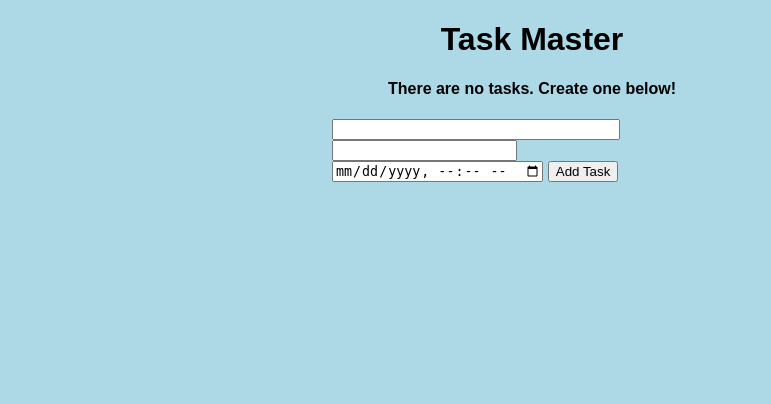
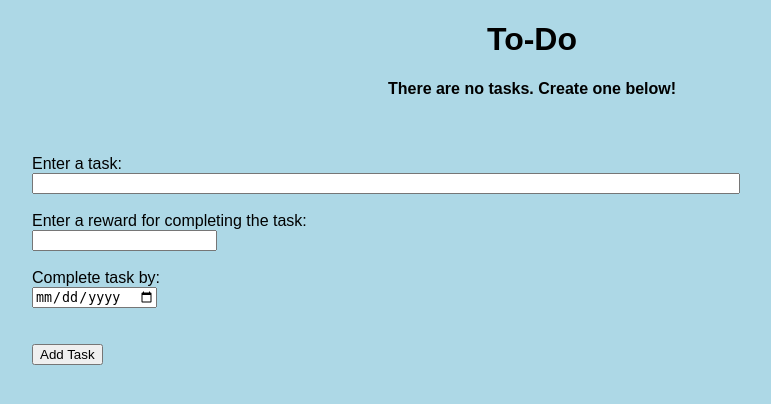
Before and after one commit to huappy/Cloud_Computing_Project, a Flask app: page / in a window 1280 px wide. Shown: the top 404 px of the page, without its empty margins (108-879 px from the left). Run offline with Flask 2, Linux system fonts and the light colour scheme; data that the repository does not hold is empty.

Commit message:
syncing with changes made in terminal editor
put the final touches on css/html, sets up the python to work with the adjusted table

```diff
--- a/app.py
+++ b/app.py
@@ -4,10 +4,10 @@ from datetime import datetime
 
 app = Flask(__name__)
 app.config['SQLALCHEMY_DATABASE_URI'] = "mysql+pymysql://{}:{}@{}/{}".format(
-	"huappyDee",
-	"MasterPassword14",
-	"project-database.cciooaq0e4do.us-east-1.rds.amazonaws.com",
-	"project-database",
+    "huappyDee",
+    "MasterPassword14",
+    "project-database.cciooaq0e4do.us-east-1.rds.amazonaws.com",
+    "project-database",
 )
 db = SQLAlchemy(app)
 
@@ -17,7 +17,7 @@ class Todo(db.Model):
     date_created = db.Column(db.DateTime, default=datetime.utcnow)
     reward = db.Column(db.String(250))
     date_to_complete = db.Column(db.DateTime, nullable = False)
-    is_complete = db.Column(db.Boolean, nullable = False)
+    is_complete = db.Column(db.String(20))
 
     def __repr__(self):
         return '<Task %r>' % self.id
@@ -27,14 +27,16 @@ class Todo(db.Model):
 def index():
     if request.method == 'POST':
         task_content = request.form['content']
-        new_task = Todo(content=task_content)
+        task_reward = request.form['reward']
+        task_date_to_complete = request.form['complete_by']
+        new_task = Todo(content=task_content, reward = task_reward, date_to_complete= task_date_to_complete, is_complete= 'Incompelte')
 
         try:
             db.session.add(new_task)
             db.session.commit()
             return redirect('/')
         except:
-            return 'There was an issue adding your task'
+            return f'There was an issue adding your task: {new_task}, \n{new_task.content}, \n{new_task.date_created}, \n{new_task.reward}, \n{new_task.date_to_complete}, \n{new_task.is_complete}'
 
     else:
         tasks = Todo.query.order_by(Todo.date_created).all()
@@ -59,6 +61,9 @@ def update(id):
     if request.method == 'POST':
         task.content = request.form['content']
         completeness = request.form.get('is_complete')
+        task.reward = request.form["reward"]
+        task.complete_by = request.form['complete_by']
+
         if completeness == "true":
             task.is_complete = "Complete"
         else:
--- a/static/css/main.css
+++ b/static/css/main.css
@@ -6,15 +6,21 @@ body, html {
 
 .content {
     margin: 0 auto;
-    width: 400px;
+    width: 1000px;
+}
+
+thead {
+    background-color: #333;
+    color: #fff;
 }
 
 table, td, th {
     border: 1px solid #aaa;
+    padding: 1px
 }
 
 table {
-    border-collapse: collapse;
+    border: 1px double #aaa;
     width: 100%;
 }
 
--- a/templates/index.html
+++ b/templates/index.html
@@ -1,21 +1,26 @@
 {% extends 'base.html' %}
-
 {% block head %}
-<title>Task Master</title>
+<title>To-Do</title>
 {% endblock %}
 
 {% block body %}
 <div class="content">
-    <h1 style="text-align: center">Task Master</h1>
+    <h1 style="text-align: center">To-Do</h1>
     {% if tasks|length < 1 %}
     <h4 style="text-align: center">There are no tasks. Create one below!</h4>
     {% else %}
     <table>
+        <thead>
+            <tr>
+                <th colspan="6">My Tasks</th>
+            </tr>
+        </thead>
         <tr>
             <th>Task</th>
+            <th>Date Added</th>
             <th>Reward</th>
-            <th>Added</th>
-            <th>Complete</th>
+            <th>Complete Task By</th>
+            <th>Status</th>
 
             <th>Actions</th>
         </tr>
@@ -24,7 +29,7 @@
                 <td>{{ task.content }}</td>
                 <td>{{ task.date_created.date() }}</td>
                 <td>{{ task.reward }}</td>
-                <td>{{ date_to_complete.date() }}</td>
+                <td>{{ task.date_to_complete.date() }}</td>
                 <td>{{ task.is_complete }}</td>
                 <td>
                     <a href="/delete/{{task.id}}">Delete</a>
@@ -38,9 +43,25 @@
 
     <div class="form">
         <form action="/" method="POST">
+
+            <br>
+            <br>
+            <label for "content">Enter a task: </label><br>
             <input type="text" name="content" id="content">
+
+            <br>
+            <br>
+            <label for "reward">Enter a reward for completing the task: </label><br>
             <input type="text" name="reward" id="reward">
-            <input type="datetime-local" name="complete_by" id = "complete_by">
+
+            <br>
+            <br>
+            <label for "complete_by">Complete task by: </label><br>
+            <input type="date" name="complete_by" id = "complete_by">
+
+            <br>
+            <br>
+            <br>
             <input type="submit" value="Add Task">
         </form>
     </div>
```
Also changed, not shown: templates/update.html (+19 -1 lines).
